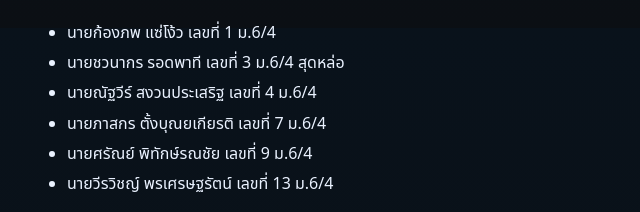
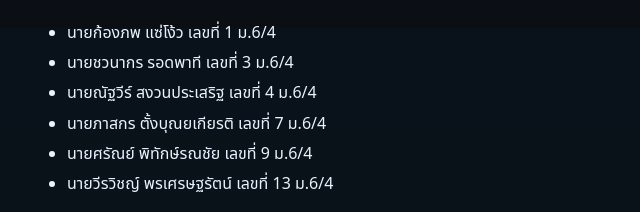
Before and after one commit to NOKIA303/handball-hub, a plain HTML site: page index.html in a window 1280 px wide. Shown: the part 2372-2584 px from the top of the page, 107-747 px from the left. Drawn offline with Linux system fonts and the light colour scheme.

Commit message:
update site

```diff
--- a/index.html
+++ b/index.html
@@ -151,7 +151,7 @@
       <h2>รายชื่อสมาชิกผู้จัดทำ</h2>
       <ul class="refs">
         <li>นายก้องภพ แซ่โง้ว เลขที่ 1 ม.6/4</li>
-        <li>นายชวนากร รอดพาที เลขที่ 3 ม.6/4 สุดหล่อ</li>
+        <li>นายชวนากร รอดพาที เลขที่ 3 ม.6/4</li>
         <li>นายณัฐวีร์ สงวนประเสริฐ เลขที่ 4 ม.6/4</li>
         <li>นายภาสกร ตั้งบุณยเกียรติ เลขที่ 7 ม.6/4</li>
         <li>นายศรัณย์ พิทักษ์รณชัย เลขที่ 9 ม.6/4</li>
```
